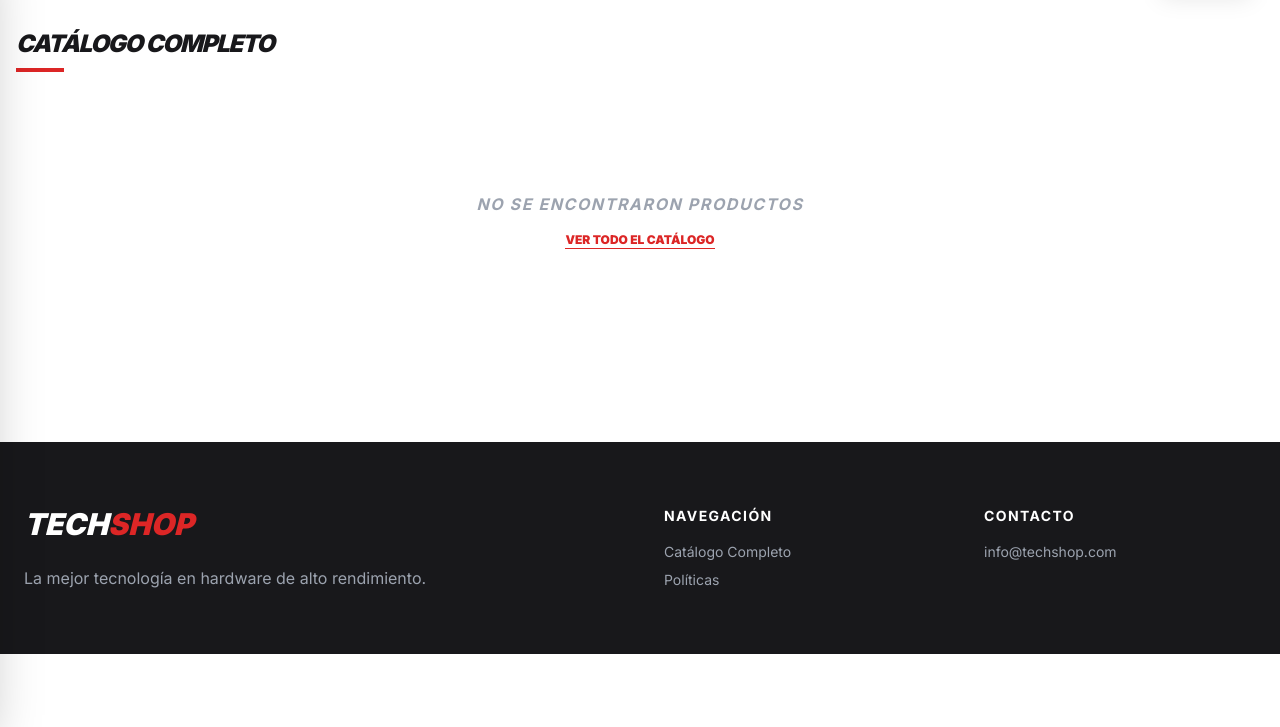
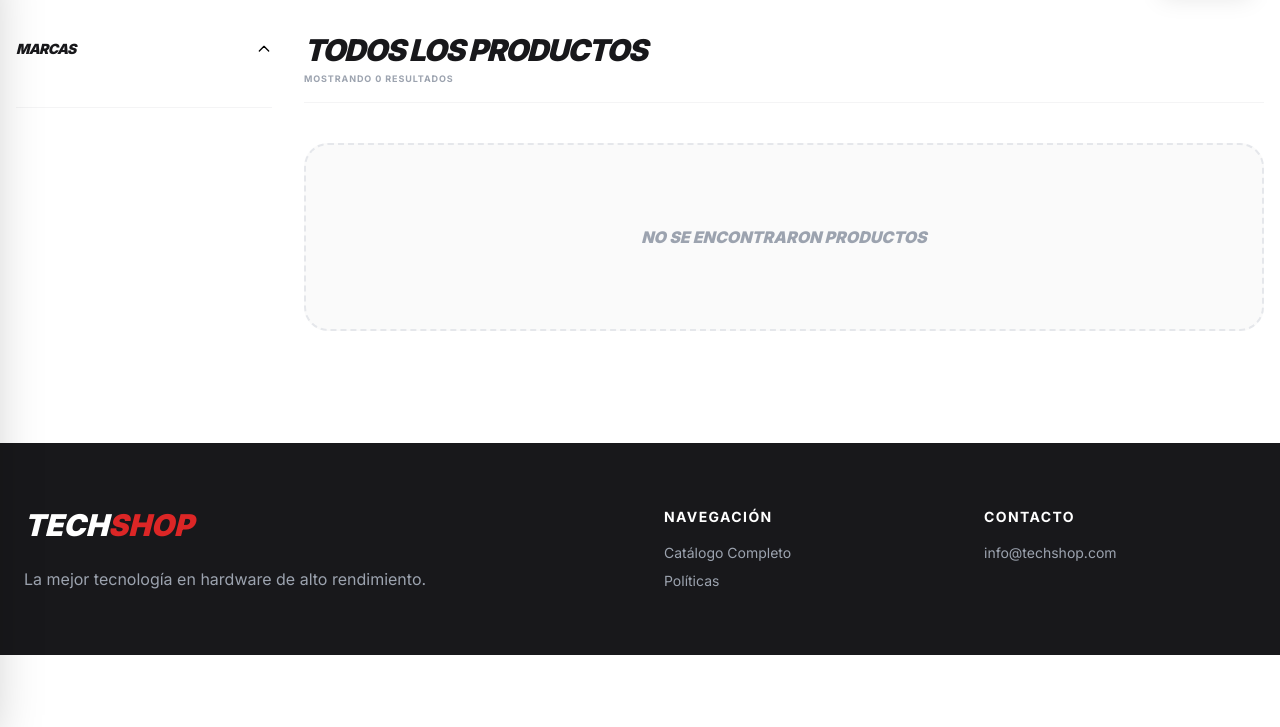
Before and after one commit to Fatima6510/mi-ecommerce, a Django app: page /productos/ in a window 1280 px wide. Shown: the part 73-800 px from the top of the page. Run offline with Django 5.2, Linux system fonts and the light colour scheme; data that the repository does not hold is empty; some libraries are stand-ins or nearby versions.

Commit message:
E-commercer v1.1

```diff
--- a/templates/base.html
+++ b/templates/base.html
@@ -33,7 +33,30 @@
     /* Ocultar barras de scroll */
     .no-scrollbar::-webkit-scrollbar { display: none; }
     .no-scrollbar { -ms-overflow-style: none; scrollbar-width: none; }
+
+    /* ESTO SE ACTIVA SOLO AL IMPRIMIR LA COMPRA */
+    @media print {
+        nav, aside, footer, button, .no-print, form {
+            display: none !important;
+        }
+        body {
+            background-color: white !important;
+        }
+        .container {
+            width: 100% !important;
+            max-width: 100% !important;
+            margin: 0 !important;
+            padding: 0 !important;
+        }
+        /* Hace que la caja de resumen no sea negra al imprimir para ahorrar tinta */
+        .bg-zinc-900 {
+            background-color: white !important;
+            color: black !important;
+            border: 1px solid #eee !important;
+        }
+    }
 </style>
+
 
     <title>Tech Shop | Tecnologías de alta calidad</title>
 </head>
--- a/templates/tienda/lista_productos.html
+++ b/templates/tienda/lista_productos.html
@@ -3,54 +3,89 @@
 
 {% block content %}
 <div class="container mx-auto px-4 py-8">
-    <!-- ENCABEZADO -->
-    <div class="mb-10">
-        <h1 class="text-2xl font-black italic uppercase tracking-tighter text-zinc-900 leading-none">{{ titulo }}</h1>
-        <div class="h-1 w-12 bg-red-600 mt-3"></div>
+
+    <div class="flex flex-col md:flex-row gap-8">
+
+        <!-- SIDEBAR DE FILTROS (Izquierda) -->
+        <aside class="w-full md:w-64 flex-shrink-0">
+            <div class="sticky top-28">
+
+                <!-- ACORDEÓN DE MARCAS -->
+                <details open class="group border-b border-zinc-100 pb-6">
+                    <summary class="flex items-center justify-between cursor-pointer list-none">
+                        <span class="text-sm font-black uppercase italic tracking-tighter text-zinc-900">Marcas</span>
+                        <!-- Flechita que gira -->
+                        <svg class="w-4 h-4 transition-transform group-open:rotate-180" fill="none" stroke="currentColor" viewBox="0 0 24 24">
+                            <path stroke-linecap="round" stroke-linejoin="round" stroke-width="2" d="M19 9l-7 7-7-7" />
+                        </svg>
+                    </summary>
+
+                    <!-- Formulario de Filtros -->
+                    <form action="" method="GET" class="mt-6 flex flex-col space-y-3">
+                        {% if request.GET.q %}<input type="hidden" name="q" value="{{ request.GET.q }}">{% endif %}
+                        {% if request.GET.sub %}<input type="hidden" name="sub" value="{{ request.GET.sub }}">{% endif %}
+
+                        {% for m in marcas_filtro %}
+                        <label class="flex items-center space-x-3 cursor-pointer group/label">
+                            <!-- Checkbox Real -->
+                            <input type="checkbox" name="marca" value="{{ m.nombre }}"
+                                   {% if m.nombre in marcas_active %}checked{% endif %}
+                                   onchange="this.form.submit()"
+                                   class="w-4 h-4 rounded border-zinc-300 text-red-600 focus:ring-red-600">
+
+                            <span class="text-[11px] font-bold uppercase {% if m.nombre in marcas_active %}text-black{% else %}text-zinc-500{% endif %} group-hover/label:text-red-600">
+                                {{ m.nombre }}
+                            </span>
+                        </label>
+                        {% endfor %}
+
+                        <noscript>
+                            <button type="submit" class="bg-black text-white text-[9px] py-1 mt-2 uppercase font-bold">Filtrar</button>
+                        </noscript>
+                    </form>
+                </details>
+            </div>
+        </aside>
+
+        <!-- LISTADO DE PRODUCTOS (Derecha) -->
+        <div class="flex-grow">
+            <!-- Título de la página -->
+            <div class="mb-10 flex items-end justify-between border-b border-zinc-100 pb-4">
+                <div>
+                    <h1 class="text-3xl font-black italic uppercase tracking-tighter text-zinc-900">{{ titulo }}</h1>
+                    <p class="text-[9px] font-bold text-gray-400 uppercase tracking-widest mt-1">Mostrando {{ productos|length }} resultados</p>
+                </div>
             </div>
 
-    <!-- GRID COMPACTO  -->
-    <div class="grid grid-cols-2 md:grid-cols-4 lg:grid-cols-5 gap-4 md:gap-5">
+            <!-- Grid de productos (Ahora 4 columnas porque el sidebar ocupa espacio) -->
+            <div class="grid grid-cols-2 md:grid-cols-3 lg:grid-cols-4 gap-4">
                 {% for p in productos %}
                 <div class="bg-white border border-zinc-100 rounded-xl overflow-hidden group hover:shadow-xl transition-all duration-500 flex flex-col">
-
-            <!-- CONTENEDOR DE IMAGEN -->
-            <div class="relative h-44 md:h-48 bg-white flex items-center justify-center p-4 overflow-hidden">
-                {% if p.imagen %}
-                    <img src="{{ p.imagen.url }}" class="max-h-full w-auto object-contain transform group-hover:scale-110 transition duration-700">
-                {% else %}
-                    <img src="https://via.placeholder.com/300x300?text=Sin+Imagen" class="max-h-full w-auto object-contain opacity-20">
-                {% endif %}
-
+                    <div class="relative h-44 bg-white flex items-center justify-center p-6 overflow-hidden">
+                        {% if p.imagen %}<img src="{{ p.imagen.url }}" class="max-h-full w-auto object-contain transform group-hover:scale-110 transition duration-700">{% endif %}
                         <a href="{% url 'detalle_producto' p.id %}" class="absolute inset-0 bg-black/40 opacity-0 group-hover:opacity-100 transition-opacity duration-300 flex items-center justify-center">
                             <span class="bg-white text-black px-4 py-1.5 text-[9px] font-bold uppercase tracking-widest italic shadow-lg">Ver Detalles</span>
                         </a>
                     </div>
-
-            <!-- INFO DEL PRODUCTO -->
                     <div class="p-4 text-center border-t border-zinc-200 bg-white flex-grow flex flex-col justify-between">
                         <div>
                             <div class="flex items-center justify-center space-x-1.5 mb-1">
-                        <h3 class="text-[10px] font-bold uppercase tracking-tight text-gray-400 truncate max-w-[120px]">{{ p.nombre }}</h3>
-                        {% if p.stock == 'disponible' %}<span class="w-1 h-1 rounded-full bg-green-500"></span>
-                        {% elif p.stock == 'agotado' %}<span class="w-1 h-1 rounded-full bg-red-500"></span>{% endif %}
+                                <h3 class="text-[10px] font-bold uppercase tracking-tight text-gray-400 truncate">{{ p.nombre }}</h3>
+                                {% if p.stock == 'disponible' %}<span class="w-1 h-1 rounded-full bg-green-500"></span>{% endif %}
                             </div>
                             <p class="text-red-600 font-black text-xl italic leading-none">Gs {{ p.precio|floatformat:0|intcomma }}</p>
                         </div>
-
-                {% if p.stock == 'disponible' %}
                         <a href="{% url 'añadir_al_carrito' p.id %}" class="mt-4 block w-full bg-zinc-900 text-white py-2 text-[8px] font-black uppercase tracking-widest hover:bg-red-600 transition">Añadir</a>
-                {% else %}
-                <span class="mt-4 block w-full bg-gray-100 text-gray-400 py-2 text-[8px] font-black uppercase tracking-widest text-center italic">Consultar</span>
-                {% endif %}
                     </div>
                 </div>
                 {% empty %}
-        <div class="col-span-full text-center py-20">
-            <p class="text-gray-400 font-bold uppercase tracking-widest italic">No se encontraron productos</p>
-            <a href="{% url 'lista_productos' %}" class="text-red-600 font-black uppercase text-xs border-b border-red-600 mt-4 inline-block">Ver todo el catálogo</a>
+                <div class="col-span-full text-center py-20 bg-zinc-50 rounded-3xl border-2 border-dashed">
+                    <p class="text-gray-400 font-black uppercase italic">No se encontraron productos</p>
                 </div>
                 {% endfor %}
             </div>
         </div>
+
+    </div>
+</div>
 {% endblock %}
--- a/tienda/views.py
+++ b/tienda/views.py
@@ -1,5 +1,6 @@
 from django.shortcuts import render, Http404, redirect
 from .models import Producto, Categoria, Marca, Banner
+import urllib.parse
 
 def home(request):
     banners_query = Banner.objects.all().order_by('orden')
@@ -21,31 +22,35 @@ def home(request):
 
 def lista_productos(request, slug=None):
     query = request.GET.get('q')
-    marca_filtro = request.GET.get('marca')
+    marcas_seleccionadas = request.GET.getlist('marca')
     sub_filtro = request.GET.get('sub')
 
-    productos = Producto.objects.all()
-    titulo = "Catálogo Completo"
+    productos = Producto.objects.all().order_by('orden')
+    titulo = "Todos los Productos"
+
+    if slug:
+        cat = Categoria.objects.get(slug=slug)
+        productos = productos.filter(categoria=cat)
+        titulo = cat.nombre
+    elif sub_filtro:
+        productos = productos.filter(subcategoria__nombre=sub_filtro)
+        titulo = sub_filtro
+    marcas_ids = productos.values_list('marca_id', flat=True).distinct()
+    marcas_disponibles = Marca.objects.filter(id__in=marcas_ids).order_by('nombre')
+
+    if marcas_seleccionadas:
+        productos = productos.filter(marca__nombre__in=marcas_seleccionadas)
+        titulo = f"Filtro: {', '.join(marcas_seleccionadas)}"
 
     if query:
         productos = productos.filter(nombre__icontains=query)
-        titulo = f"Resultados para: '{query}'"
-    elif sub_filtro:
-        productos = productos.filter(subcategoria__nombre=sub_filtro)
-        titulo = f"Categoría: {sub_filtro}"
-    elif slug:
-        cat = Categoria.objects.get(slug=slug)
-        productos = productos.filter(categoria=cat)
-        titulo = cat.nombre
-    elif marca_filtro:
-        m = Marca.objects.get(nombre=marca_filtro)
-        productos = productos.filter(marca=m)
-        titulo = f"Marca: {m.nombre}"
 
     return render(request, 'tienda/lista_productos.html', {
         'productos': productos,
         'titulo': titulo,
-        'menu_lateral': Categoria.objects.all().prefetch_related('subcategorias').order_by('orden'),
+        'marcas_filtro': marcas_disponibles,
+        'marcas_active': marcas_seleccionadas,
+        'menu_lateral': Categoria.objects.all().prefetch_related('subcategorias'),
     })
 
 def detalle_producto(request, id):
@@ -82,14 +87,36 @@ def eliminar_del_carrito(request, id):
 
 def ver_carrito(request):
     carrito_dict = request.session.get('carrito', {})
-    items, total = [], 0
-    for pid, cant in carrito_dict.items():
-        p = Producto.objects.filter(id=pid).first()
+    productos_carrito = []
+    total = 0
+    mensaje = "Hola TECH SHOP! Me gustaría consultar sobre este pedido:\n\n"
+
+    for p_id, cantidad in carrito_dict.items():
+        p = Producto.objects.filter(id=p_id).first()
         if p:
-            sub = p.precio * cant
-            total += sub
-            items.append({'info': p, 'cantidad': cant, 'subtotal': sub})
-    return render(request, 'tienda/carrito.html', {'carrito': items, 'total': total, 'menu_lateral': Categoria.objects.all().prefetch_related('subcategorias')})
+            subtotal = p.precio * cantidad
+            total += subtotal
+            #se agrega el mensaje mas los productos
+            mensaje += f"• {p.nombre} (x{cantidad}) - Gs {int(subtotal):,}\n".replace(',', '.')
+
+            productos_carrito.append({
+                'info': p,
+                'cantidad': cantidad,
+                'subtotal': subtotal
+            })
+
+    mensaje += f"\n*TOTAL ESTIMADO: Gs {int(total):,}\n*".replace(',', '.')
+
+    # Se convierte el texto a un formato que entienda el navegador
+    mensaje_url = urllib.parse.quote(mensaje)
+    whatsapp_link = f"https://wa.me/595994324702?text={mensaje_url}"
+
+    return render(request, 'tienda/carrito.html', {
+        'carrito': productos_carrito,
+        'total': total,
+        'whatsapp_url': whatsapp_link,
+        'menu_lateral': Categoria.objects.all().prefetch_related('subcategorias')
+    })
 
 def vaciar_carrito(request):
     request.session['carrito'] = {}
```
Also changed, not shown: templates/tienda/carrito.html (+13 -3 lines), templates/tienda/detalle_producto.html (+4 -5 lines), media/marcas/samsung-logo-on-transparent-background-free-vector.jpg (added), media/productos/372652363-14895063.webp (added), media/productos/galeria/MOUSE-GAMER-USB-QUANTA-KRAB-KBGMR20-SPECTER-RGB-10000DPI-PRETO-3_2mAnCdU.webp (added), media/productos/galeria/MOUSE-GAMER-USB-QUANTA-KRAB-KBGMR20-SPECTER-RGB-10000DPI-PRETO-3_NGPTStd.webp (added). Lines whose indentation alone changed are shown as unchanged.
